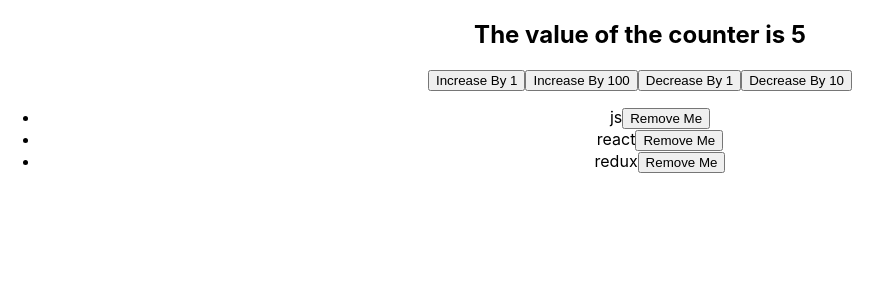
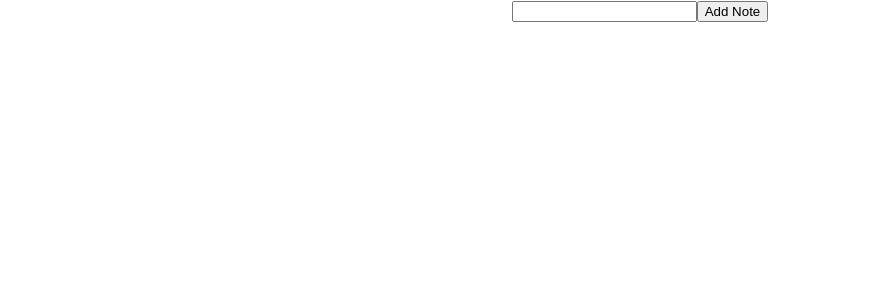
Before and after one commit to asiefmahir/mern-ic-batch-1-react-part, a React (Create React App) app: page / in a window 1280 px wide. Shown: the top 300 px of the page, without its empty margins (0-892 px from the left). Built offline with nearby package versions, Linux system fonts and the light colour scheme.

Commit message:
Create a full fledged crud app (Note taking App) with the useState hook

```diff
--- a/src/App.js
+++ b/src/App.js
@@ -2,69 +2,78 @@ import {useState} from 'react'
 import "./App.css";
 
 const App = () => {
-	//component call === render
-	// re-render === re-call
-	//state
-	console.log('I am being called in App')
-	// state is a component's memory
-	const [counter2, setCounter2] = useState(5);
-	const [skills, setSkills] = useState(['js', 'react', 'redux'])
-	// useState(6)
-	// console.log(monKhushi)
-	// console.log(janiNah)
+	const [noteTitle, setNoteTitle] = useState('');
+	const [notes, setNotes] = useState([])
 
-	// let counter = 0;
+	const [editMode, setEditMode] = useState(false)
+	const [editableNote, setEditableNote] = useState(null)
+	/**Object */
+	// {} === {} {id: "1"}
 
-	// counter2--
+	const createHandler = (e) => {
+		e.preventDefault()
+		if (!noteTitle) {
+			alert(`Please provide a valid note title`);
+			return
+		}
+		const newNote = {
+			id: Date.now() + '',
+			title: noteTitle
+		}
 
-	const increaseHandler = () => {
-		// counter++;
-		// console.log(counter)
-		setCounter2(counter2 + 1) // expression // counter2 + 1 -> 5 + 1 = 6
-		// react's part => counter2 = 6
+		setNotes([newNote, ...notes])
+		setNoteTitle('')
 	}
 
-	const decreaseHandler = () => {
-		// counter--;
-		// console.log(counter)
-		setCounter2(counter2 - 1)
-		// countrer2 = 1
+	const removeHandler = (noteId) => { // noteId === 2
+		const newNotes = notes.filter((item) => item.id !== noteId)
+		//								() => '1' !== '2'
+		// 								() => '2' !== '2'
+		setNotes(newNotes)
 	}
 
-	const removeSkillHandler = (item) => {
-		// skills.splice();
+	const editHandler = (noteId) => {
+		const toBeEditedNote = notes.find((item) => item.id === noteId);
+		setEditMode(true);
+		setEditableNote(toBeEditedNote);
+		setNoteTitle(toBeEditedNote.title)
+	}
 
-		// ['js', 'react', 'redux']
-		const newSkills = skills.filter(skill => skill !== item);
+	const updateHandler = (e) => {
+		e.preventDefault()
+		if (!noteTitle) {
+			alert(`Please provide a valid note title`);
+			return
+		}
+		const newNotes = notes.map(item => {
+			if (item.id === editableNote.id) { // '1' === '1'
+				item.title = noteTitle
+			}
 
-		//                              'js' => 'js' !== 'js'
-		//    							'react' => 'react' !== 'js'
+			return item
+		});
 
-		// console.log(newSkills, 'newSkills');
-		// console.log(skills, 'skills')
-
-		setSkills(newSkills)
-
-		// setSkills(['react', 'redux'])
-		// skills = ['react', 'redux']
-
+		setNotes(newNotes);
+		setEditMode(false);
+		setEditableNote(null);
+		setNoteTitle('')
 
 	}
 
 	return (
 		<div className="App">
-			<h2>The value of the counter is {counter2}</h2>
-			<button onClick={increaseHandler}>Increase By 1</button>
-			<button onClick={increaseHandler}>Increase By 100</button>
-
-			<button onClick={decreaseHandler}>Decrease By 1</button>
-			<button onClick={decreaseHandler}>Decrease By 10</button>
-
+			<form onSubmit={(e) => {
+				editMode ? updateHandler(e) : createHandler(e)
+			}}>
+				<input type="text" value={noteTitle} onChange={(e) => setNoteTitle(e.target.value)}/>
+				<button type="submit">{editMode ? 'Update Note': 'Add Note'}</button>
+			</form>
 			<ul>
-				{skills.map(item => (
-					<li key={item}>
-						<span>{item}</span>
-						<button onClick={() => removeSkillHandler(item)}>Remove Me</button>
+				{notes.map(item => (
+					<li key = {item.id}>
+						<span>{item.title}</span>
+						<button onClick={() => editHandler(item.id)}>Edit</button>
+						<button onClick={() => removeHandler(item.id)}>Remove</button>
 					</li>
 				))}
 			</ul>
@@ -72,10 +81,4 @@ const App = () => {
 	)
 }
 
-// const usmahir = () => {
-// 	return function () {
-// 		return "hello"
-// 	}
-// }
-// const amarMorji= usemahir()
 export default App;
```
